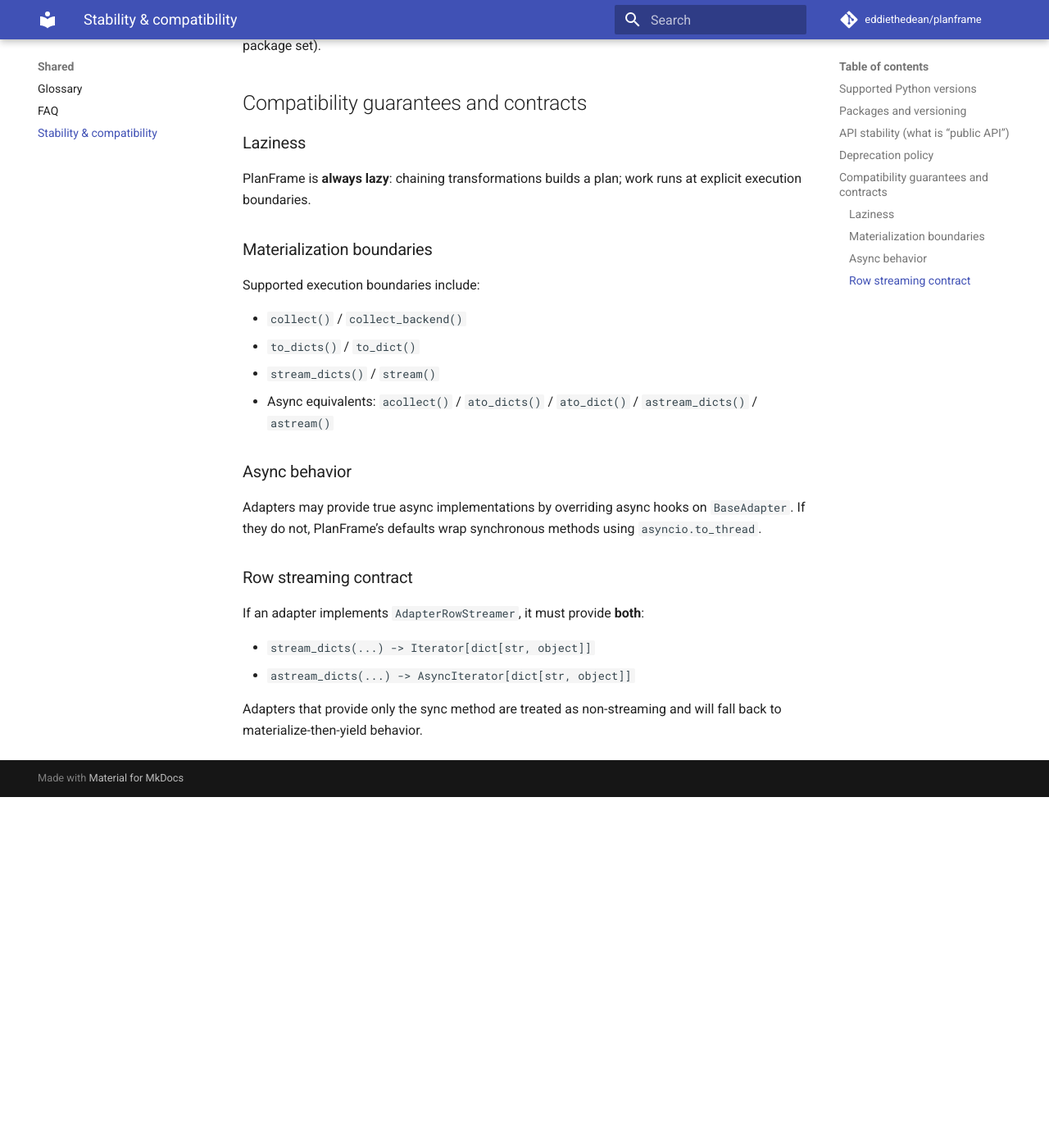
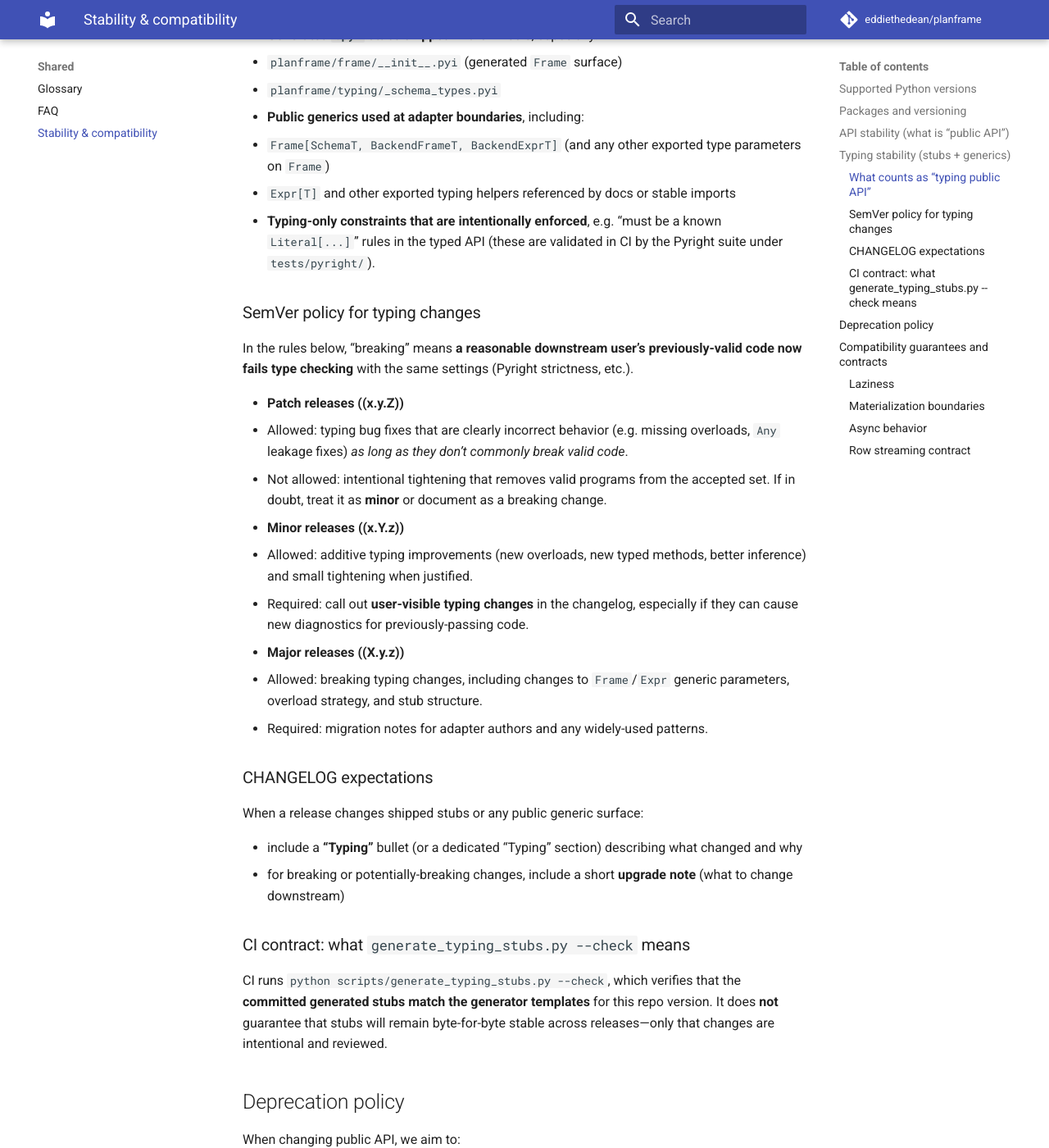
Before and after one commit to eddiethedean/planframe, an MkDocs documentation site: the page built from docs/shared/stability-and-compatibility.md, in a window 1280 px wide and 1400 px high, scrolled down 1331 px. Shown: the whole window at 82% size. Built offline with MkDocs 1.6.1 and Material for MkDocs 9.7.7, drawn with Linux system fonts in a browser that asks for light colours; comment, search, counter and statistics services are not loaded; before the commit the page ends 2303 px from its top, so only the background shows below that; some of the changed text lies outside the part shown.

Commit message:
Docs: add typing semver policy for stubs and Frame generics
Document what constitutes typing public API, how typing changes map to semver, and what generate_typing_stubs.py --check guarantees. Add a changelog convention for user-visible typing changes.

Fixes #79.

```diff
--- a/docs/shared/stability-and-compatibility.md
+++ b/docs/shared/stability-and-compatibility.md
@@ -29,6 +29,45 @@ The “public API” is:
 - Documented contracts and behaviors in the guides (materialization boundaries, join hint forwarding, streaming hook contract, etc.)
 
 Internal modules (anything not referenced by docs or stable imports) may change between releases.
+
+## Typing stability (stubs + generics)
+
+PlanFrame treats **static typing behavior** as part of the public API. This matters because downstream adapters may pin PlanFrame and re-export its types (notably `Frame`).
+
+### What counts as “typing public API”
+
+- **Generated `.pyi` stubs shipped in the wheels**, especially:
+  - `planframe/frame/__init__.pyi` (generated `Frame` surface)
+  - `planframe/typing/_schema_types.pyi`
+- **Public generics used at adapter boundaries**, including:
+  - `Frame[SchemaT, BackendFrameT, BackendExprT]` (and any other exported type parameters on `Frame`)
+  - `Expr[T]` and other exported typing helpers referenced by docs or stable imports
+- **Typing-only constraints that are intentionally enforced**, e.g. “must be a known `Literal[...]`” rules in the typed API (these are validated in CI by the Pyright suite under `tests/pyright/`).
+
+### SemVer policy for typing changes
+
+In the rules below, “breaking” means **a reasonable downstream user’s previously-valid code now fails type checking** with the same settings (Pyright strictness, etc.).
+
+- **Patch releases (\(x.y.Z\))**
+  - Allowed: typing bug fixes that are clearly incorrect behavior (e.g. missing overloads, `Any` leakage fixes) *as long as they don’t commonly break valid code*.
+  - Not allowed: intentional tightening that removes valid programs from the accepted set. If in doubt, treat it as **minor** or document as a breaking change.
+- **Minor releases (\(x.Y.z\))**
+  - Allowed: additive typing improvements (new overloads, new typed methods, better inference) and small tightening when justified.
+  - Required: call out **user-visible typing changes** in the changelog, especially if they can cause new diagnostics for previously-passing code.
+- **Major releases (\(X.y.z\))**
+  - Allowed: breaking typing changes, including changes to `Frame`/`Expr` generic parameters, overload strategy, and stub structure.
+  - Required: migration notes for adapter authors and any widely-used patterns.
+
+### CHANGELOG expectations
+
+When a release changes shipped stubs or any public generic surface:
+
+- include a **“Typing”** bullet (or a dedicated “Typing” section) describing what changed and why
+- for breaking or potentially-breaking changes, include a short **upgrade note** (what to change downstream)
+
+### CI contract: what `generate_typing_stubs.py --check` means
+
+CI runs `python scripts/generate_typing_stubs.py --check`, which verifies that the **committed generated stubs match the generator templates** for this repo version. It does **not** guarantee that stubs will remain byte-for-byte stable across releases—only that changes are intentional and reviewed.
 
 ## Deprecation policy
 
```
Also changed, not shown: CHANGELOG.md (+4 -0 lines).
